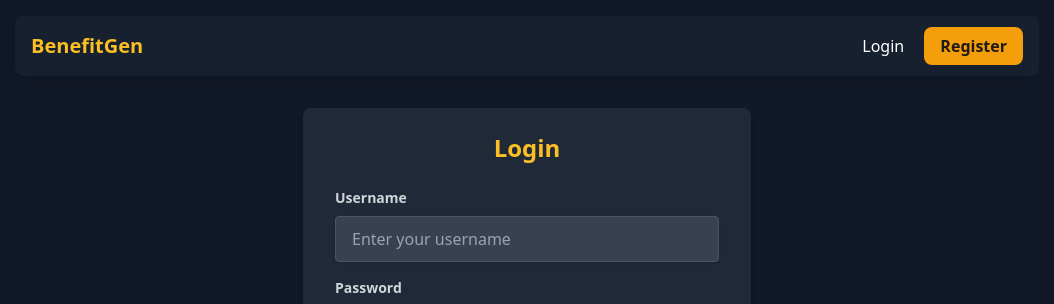
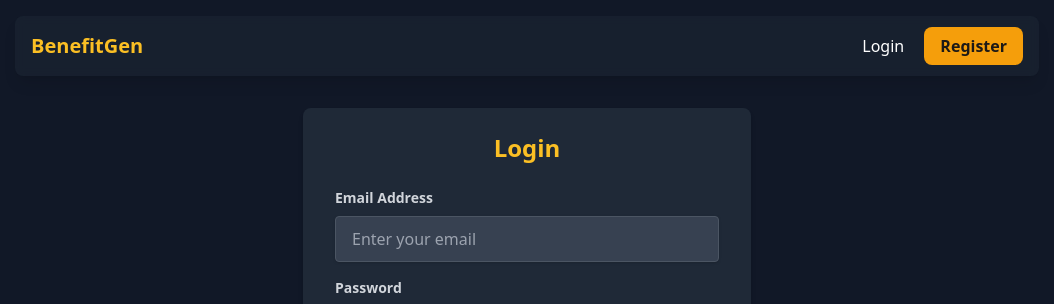
Before and after one commit to HimayGora/BenefitGen-Front, a Vue app: page /login in a window 1280 px wide. Shown: the top 304 px of the page, without its empty margins (113-1167 px from the left). Built offline with nearby package versions, Linux system fonts and the light colour scheme; no server answers; what @vueuse/head would draw is missing.

Commit message:
feat(auth): change login and register requirements

```diff
--- a/src/views/Login.vue
+++ b/src/views/Login.vue
@@ -4,7 +4,7 @@ import axios from 'axios'
 import { API_ENDPOINTS } from '../utils/api'
 import { useRouter } from 'vue-router'
 
-const username = ref('')
+const email = ref('') // Changed from username
 const password = ref('')
 const errorMessage = ref('')
 const router = useRouter()
@@ -15,8 +15,9 @@ axios.defaults.withCredentials = true;
 const handleLogin = async () => {
   errorMessage.value = ''
   try {
+    // The payload now sends 'email' instead of 'username'
     const response = await axios.post(API_ENDPOINTS.login(), {
-      username: username.value,
+      email: email.value,
       password: password.value
     });
 
@@ -27,7 +28,7 @@ const handleLogin = async () => {
   } catch (error) {
     console.error('Error logging in:', error);
     if (error.response && error.response.data) {
-        errorMessage.value = error.response.data.message || 'Invalid username or password.';
+        errorMessage.value = error.response.data.message || 'Invalid email or password.';
     } else {
         errorMessage.value = 'An error occurred. Please try again.';
     }
@@ -40,9 +41,16 @@ const handleLogin = async () => {
     <form @submit.prevent="handleLogin" class="bg-gray-800 shadow-md rounded-lg px-8 pt-6 pb-8 mb-4">
       <h1 class="text-2xl font-bold text-center mb-6 text-amber-400">Login</h1>
       <div class="mb-4">
-        <label for="username" class="block text-gray-300 text-sm font-bold mb-2">Username</label>
-        <input v-model="username" type="text" id="username" placeholder="Enter your username"
-          class="shadow appearance-none border rounded w-full py-3 px-4 bg-gray-700 text-gray-200 border-gray-600 leading-tight focus:outline-none focus:shadow-outline focus:border-amber-500">
+        <label for="email" class="block text-gray-300 text-sm font-bold mb-2">
+          Email Address
+        </label>
+        <input
+          v-model="email"
+          type="email"
+          id="email"
+          placeholder="Enter your email"
+          class="shadow appearance-none border rounded w-full py-3 px-4 bg-gray-700 text-gray-200 border-gray-600 leading-tight focus:outline-none focus:shadow-outline focus:border-amber-500"
+        >
       </div>
       <div class="mb-6">
         <label for="password" class="block text-gray-300 text-sm font-bold mb-2">Password</label>
--- a/src/views/Register.vue
+++ b/src/views/Register.vue
@@ -4,7 +4,7 @@ import axios from 'axios'
 import { API_ENDPOINTS } from '../utils/api'
 import { useRouter } from 'vue-router'
 
-const username = ref('')
+const email = ref('') // Changed from username
 const password = ref('')
 const errorMessage = ref('')
 const successMessage = ref('')
@@ -14,8 +14,9 @@ const handleRegister = async () => {
   errorMessage.value = ''
   successMessage.value = ''
   try {
+    // The payload now sends 'email' instead of 'username'
     const response = await axios.post(API_ENDPOINTS.register(), {
-      username: username.value,
+      email: email.value,
       password: password.value
     });
 
@@ -41,9 +42,16 @@ const handleRegister = async () => {
     <form @submit.prevent="handleRegister" class="bg-gray-800 shadow-md rounded-lg px-8 pt-6 pb-8 mb-4">
       <h1 class="text-2xl font-bold text-center mb-6 text-amber-400">Create Account</h1>
       <div class="mb-4">
-        <label for="username" class="block text-gray-300 text-sm font-bold mb-2">Username</label>
-        <input v-model="username" type="text" id="username" placeholder="Choose a username"
-          class="shadow appearance-none border rounded w-full py-3 px-4 bg-gray-700 text-gray-200 border-gray-600 leading-tight focus:outline-none focus:shadow-outline focus:border-amber-500">
+        <label for="email" class="block text-gray-300 text-sm font-bold mb-2">
+          Email Address
+        </label>
+        <input
+          v-model="email"
+          type="email"
+          id="email"
+          placeholder="Enter your email"
+          class="shadow appearance-none border rounded w-full py-3 px-4 bg-gray-700 text-gray-200 border-gray-600 leading-tight focus:outline-none focus:shadow-outline focus:border-amber-500"
+        >
       </div>
       <div class="mb-6">
         <label for="password" class="block text-gray-300 text-sm font-bold mb-2">Password</label>
```
